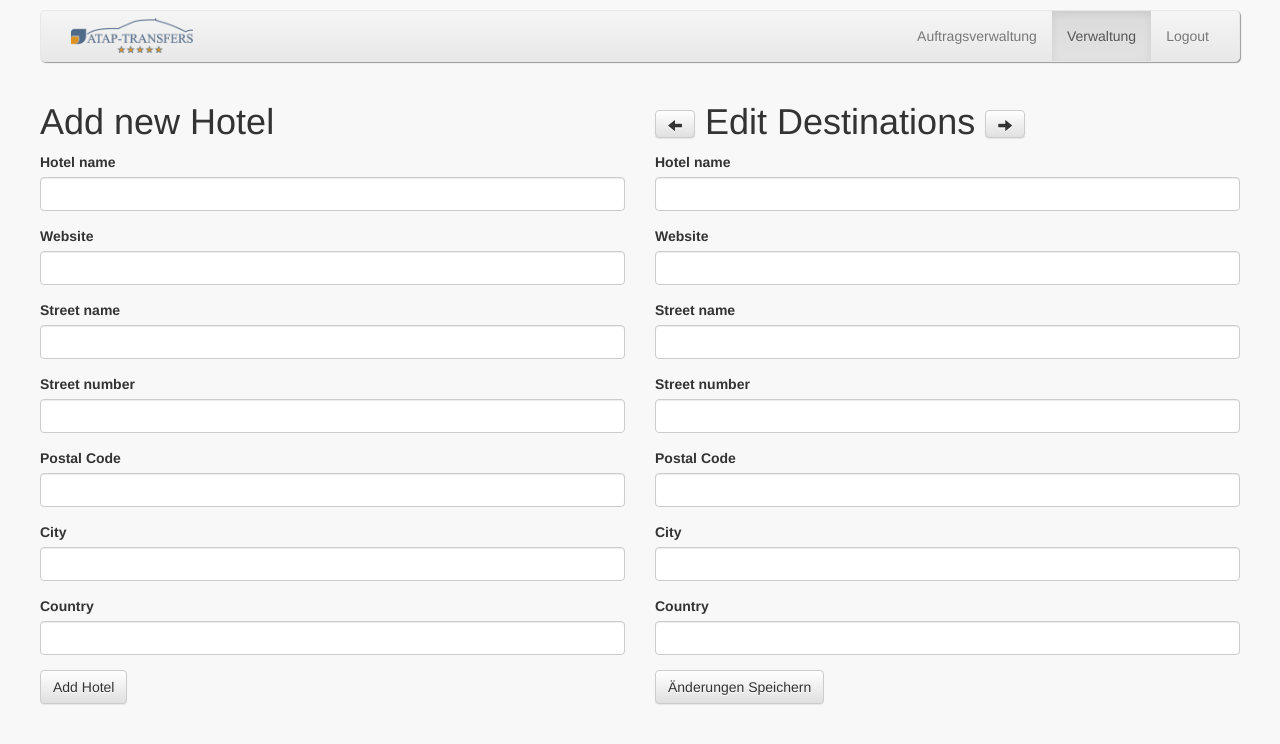
After one commit to sleepingsociety/transfer-zurich, a PHP site: page /hotels.php in a window 1280 px wide. The commit adds this page. Shown: the top 744 px of the page. Run offline with PHP 8.4, Linux system fonts and the light colour scheme; the visitor is signed in with stand-in values (Sample User, id 1); data that the repository does not hold is empty; some libraries are stand-ins or nearby versions.

Commit message:
added the hotel.php, changed the sql and did the destinations.php but it still hast sql problems wich need to be solved.

```diff
--- /dev/null
+++ b/hotels.php
@@ -0,0 +1,231 @@
+<?php
+$dbname = $_SERVER['DB_NAME'];
+$servername = $_SERVER['DB_HOST'];
+$dbusername = $_SERVER['DB_USERNAME'];
+$dbpassword = $_SERVER['DB_PASSWORD'];
+
+$connection = @new mysqli($servername, $dbusername , $dbpassword, $dbname );
+
+if ($connection->connect_error) {
+    die("Connection failed: " . $connection->connect_error);
+}
+
+if (!isset($_SESSION)) {
+    session_start();
+}
+
+if (!$_SESSION["login"]) header('Location: /index.php');
+
+?>
+
+<html>
+
+<head>
+    <meta charset="UTF-8" name="viewport" content="width=device-width, initial-scale=1">
+    <title>Transfer-Zurich</title>
+    <script src="https://ajax.googleapis.com/ajax/libs/jquery/3.1.1/jquery.min.js"></script>
+
+
+    <!-- Latest compiled and minified CSS -->
+    <link rel="stylesheet"
+          href="https://maxcdn.bootstrapcdn.com/bootstrap/3.3.7/css/bootstrap.min.css"
+          integrity="sha384-BVYiiSIFeK1dGmJRAkycuHAHRg32OmUcww7on3RYdg4Va+PmSTsz/K68vbdEjh4u"
+          crossorigin="anonymous">
+
+
+    <!-- Optional theme -->
+    <link rel="stylesheet"
+          href="https://maxcdn.bootstrapcdn.com/bootstrap/3.3.7/css/bootstrap-theme.min.css"
+          integrity="sha384-rHyoN1iRsVXV4nD0JutlnGaslCJuC7uwjduW9SVrLvRYooPp2bWYgmgJQIXwl/Sp"
+          crossorigin="anonymous">
+
+    <!-- Latest compiled and minified JavaScript -->
+    <script src="https://maxcdn.bootstrapcdn.com/bootstrap/3.3.7/js/bootstrap.min.js"
+            integrity="sha384-Tc5IQib027qvyjSMfHjOMaLkfuWVxZxUPnCJA7l2mCWNIpG9mGCD8wGNIcPD7Txa"
+            crossorigin="anonymous"></script>
+    <script src="javascript/loginPage.js" type="text/javascript"></script>
+    <script>
+        $(document).ready(function () {
+            //getHotelDetails();
+        });
+    </script>
+
+
+    <link rel="shortcut icon" type="image/x-icon" href="./img/favicon.ico">
+    <link rel="stylesheet" type="text/css" href="stylesheet/taskView.css">
+
+
+</head>
+
+<body>
+<div id="pageContainer">
+    <div class="container-fluid">
+        <div class="container">
+            <div class="nav-top">
+                <nav class="navbar navbar-default">
+                    <div class="container-fluid">
+                        <div class="navbar-heading">
+                            <button type="button" class="navbar-toggle collapsed" data-toggle="collapse"
+                                    data-target="#bs-example-navbar-collapse-1" aria-expanded="false">
+                                <span class="sr-only">Toggle navigation</span>
+                                <span class="icon-bar"></span>
+                                <span class="icon-bar"></span>
+                                <span class="icon-bar"></span>
+                            </button>
+                        </div>
+                        <div class="collapse navbar-collapse" id="bs-example-navbar-collapse-1">
+                            <a href="adminOverview.php"><img src="img/atap-logo.png" class="img-nav img-responsive"
+                                                             id="imgLogo"></a>
+                            <ul class="nav navbar-nav navbar-right">
+                                <li><a href="adminOverview.php">Auftragsverwaltung</a></li>
+                                <li class="active"><a href="managment.php">Verwaltung</a></li>
+                                <li><a href="logout.php">Logout</a></li>
+                            </ul>
+                        </div>
+                    </div>
+                </nav>
+            </div>
+
+
+            <div class="pageContent row">
+                <div class="col-md-6 col-sm-6 col-lg-6">
+                    <?php
+                    // use exec() because no results are returned
+                    if (isset($_POST["add"])) {
+                        if (!get_magic_quotes_gpc()) {
+                            $hotel_name = addslashes($_POST["hotel_name_add"]);
+                            $hotel_website = addslashes($_POST['hotel_website_add']);
+                            $hotel_street_name = addslashes($_POST['hotel_street_name_add']);
+                            $hotel_street_number = addslashes($_POST['hotel_street_number_add']);
+                            $hotel_postal_code = addslashes($_POST['hotel_postal_code_add']);
+                            $hotel_city = addslashes($_POST['hotel_city_add']);
+                            $hotel_country = addslashes($_POST['hotel_country_add']);
+                        } else {
+                            $hotel_name = $_POST["hotel_name_add"];
+                            $hotel_website = $_POST['hotel_website_add'];
+                            $hotel_street_name = $_POST['hotel_street_name_add'];
+                            $hotel_street_number = $_POST['hotel_street_number_add'];
+                            $hotel_postal_code = $_POST['hotel_postal_code_add'];
+                            $hotel_city = $_POST['hotel_city_add'];
+                            $hotel_country = $_POST['hotel_country_add'];
+                        }
+
+                        /*$sql = "INSERT INTO destinations (destination, spec_mount, country, region, typ, distance_from_zrh, distance_from_bsl, distance_from_alt, route_from_zrh,
+                        route_from_bsl, route_from_alt,  time_zrh, time_bsl, time_alt, served_by, mount_web, mount_preis, mount_info, traffic_jam_surcharge, search_on_site,
+                        breaks) VALUES ('$destination', '$spec_mount', '$country', '$region', '$typ', '$distance_from_zrh',
+                        '$distance_from_bsl', '$distance_from_alt', '$route_from_zrh', '$route_from_bsl', '$route_from_alt', '$time_zrh', '$time_bsl', '$time_alt', '$served_by', '$mount_web', '$mount_preis',
+                        '$mount_info', '$traffic_jam_surcharge', '$search_on_site', '$breaks')";
+                        $sql1 = "INSERT INTO test (destination) VALUES ('$destination')";
+                        */
+
+                        mysqli_select_db($dbname,$connection);
+                        $retval = mysqli_query($connection, $sql);
+                        if (!$retval) {
+                            die('could not enter date: ' . mysqli_error($connection));
+                        }
+                        echo "Entered data successfully\n";
+                        if (mysqli_query($connection, $sql)) {
+                            echo "New record created successfully";
+                        } else {
+                            echo "Error: " . $sql . "<br>" . mysqli_error($connection);
+                        }
+                    } else {
+                        ?>
+
+
+                        <h1>Add new Hotel</h1>
+                        <form method="post" action="<?php echo $_SERVER['PHP_SELF']; ?>">
+
+                            <div class="form-group">
+                                <label for="hotel_name_add">Hotel name</label><br>
+                                <input type="text" class="form-control" name="hotel_name_add">
+                            </div>
+                            <div class="form-group">
+                                <label for="hotel_website_add">Website</label><br>
+                                <input type="text" class="form-control" name="hotel_website_add">
+                            </div>
+
+                            <div class="form-group">
+                                <label for="hotel_street_name_add">Street name</label><br>
+                                <input type="text" class="form-control" name="hotel_street_name_add">
+                            </div>
+                            <div class="form-group">
+                                <label for="hotel_street_number_add">Street number</label><br>
+                                <input type="text" class="form-control" name="hotel_street_number_add">
+                            </div>
+
+                            <div class="form-group">
+                                <label for="hotel_postal_code_add">Postal Code</label><br>
+                                <input type="text" class="form-control" name="hotel_postal_code_add">
+                            </div>
+                            <div class="form-group">
+                                <label for="hotel_city_add">City</label><br>
+                                <input type="text" class="form-control" name="hotel_city_add">
+                            </div>
+                            <div class="form-group">
+                                <label for="hotel_country_add">Country</label><br>
+                                <input type="text" class="form-control" name="hotel_country_add">
+                            </div>
+                            <input name = "add" type = "submit" id = "add" class="btn btn-default"
+                                   value = "Add Hotel">
+                        </form>
+                    <?php } ?>
+                </div>
+                <div class="col-md-6 col-sm-6 col-lg-6">
+
+                    <h1>
+                        <button type="button" class="btn btn-default" aria-label="Left Align">
+                            <span class="glyphicon glyphicon-arrow-left" aria-hidden="true"></span>
+                        </button>
+                        Edit Destinations
+                        <button type="button" class="btn btn-default" aria-label="Left Align">
+                            <span class="glyphicon glyphicon-arrow-right" aria-hidden="true"></span>
+                        </button>
+                    </h1>
+
+                    <div id="saveEditsButton">
+                        <form action="register.php">
+
+                            <div class="form-group">
+                                <label for="hotel_name_edit">Hotel name</label><br>
+                                <input type="text" class="form-control" name="hotel_name_edit">
+                            </div>
+                            <div class="form-group">
+                                <label for="hotel_website_edit">Website</label><br>
+                                <input type="text" class="form-control" name="hotel_website_edit">
+                            </div>
+
+                            <div class="form-group">
+                                <label for="hotel_street_name_edit">Street name</label><br>
+                                <input type="text" class="form-control" name="hotel_street_name_edit">
+                            </div>
+                            <div class="form-group">
+                                <label for="hotel_street_number_edit">Street number</label><br>
+                                <input type="text" class="form-control" name="hotel_street_number_edit">
+                            </div>
+
+                            <div class="form-group">
+                                <label for="hotel_postal_code_edit">Postal Code</label><br>
+                                <input type="text" class="form-control" name="hotel_postal_code_edit">
+                            </div>
+                            <div class="form-group">
+                                <label for="hotel_city_edit">City</label><br>
+                                <input type="text" class="form-control" name="hotel_city_edit">
+                            </div>
+                            <div class="form-group">
+                                <label for="hotel_country_edit">Country</label><br>
+                                <input type="text" class="form-control" name="hotel_country_edit">
+                            </div>
+
+                            <button class="btn btn-default" type="submit" value="saveEdits">Änderungen Speichern </button>
+
+                        </form>
+
+                    </div>
+                </div>
+
+            </div>
+        </div>
+    </div>
+</div>
+</body>
```
Also changed, not shown: destinations.php (+40 -49 lines), dml_ddl.sql (+33 -86 lines).
